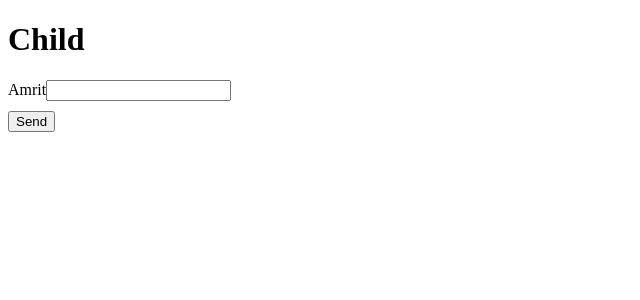
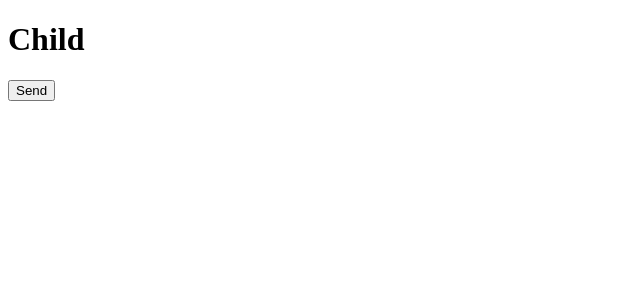
Before and after one commit to amrit-7/react-tut, a React (Vite) app: page / in a window 1280 px wide. Shown: the top 300 px of the page, without its empty margins (0-640 px from the left). Built offline with nearby package versions, Linux system fonts and the light colour scheme.

Commit message:
parent to child and conditional rendering

```diff
--- a/src/App.jsx
+++ b/src/App.jsx
@@ -1,17 +1,25 @@
-import { useState } from "react";
 import Child from "./Component/Child/Child";
 
 const Parent = () => {
-  const [name, setName] = useState("Amrit");
-  const getDataFromChild = (res) => {
-    setName(res);
+  const getData = (data) => {
+    console.log("Inside PARENT = ", data);
   };
-
+  let loggedInUser = "Amrit";
+  console.log("🚀 ~ file: App.jsx:8 ~ Parent ~ loggedInUser:", loggedInUser);
   return (
-    <>
-      <Child name={name} sendData={getDataFromChild} />
-    </>
+    <>{loggedInUser ? <Child sendData={getData} /> : <p>Please Login</p>}</>
   );
 };
 
 export default Parent;
+
+// const logData = (data) => {
+//   console.log(data);
+// };
+
+// const addFunc = (first, second, myFunc) => {
+//   const sum = first + second;
+//   myFunc(sum);
+// };
+
+// addFunc(1, 2, logData);
--- a/src/Component/Child/Child.jsx
+++ b/src/Component/Child/Child.jsx
@@ -1,22 +1,17 @@
-import { useState } from "react";
-
 /* eslint-disable react/prop-types */
-const Child = ({ name, sendData }) => {
-  const [text, setText] = useState("");
-  const handleSendData = () => {
-    sendData(text);
-  };
-  const handleChangeName = (e) => {
-    setText(e.target.value);
+const Child = (props) => {
+  const { sendData } = props;
+  const handleClick = () => {
+    //api
+    //data manipulate
+    //input
+    const data = "dATA FROM CHILD";
+    sendData(data);
   };
   return (
     <>
       <h1>Child</h1>
-      {name}
-      <input onChange={handleChangeName} />
-      <div style={{ marginTop: "10px" }}>
-        <button onClick={handleSendData}>Send</button>
-      </div>
+      <button onClick={handleClick}>Send</button>
     </>
   );
 };
```
